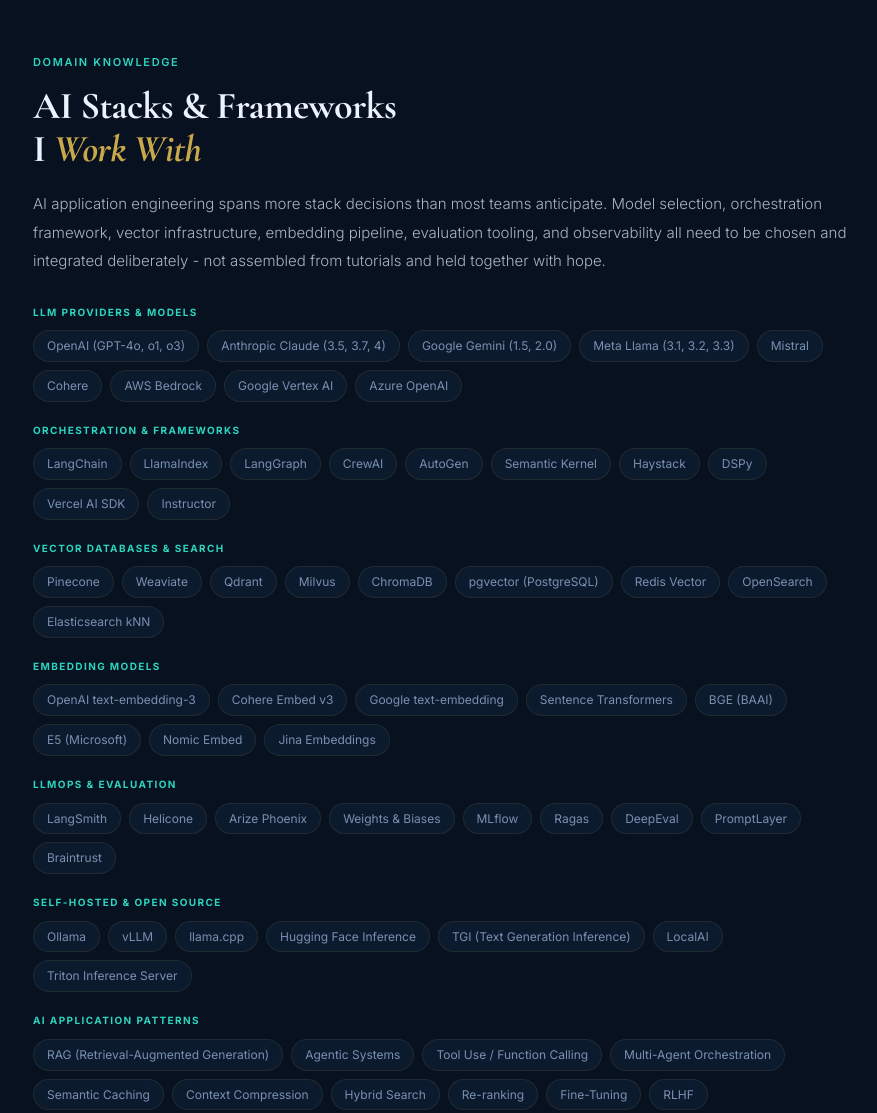
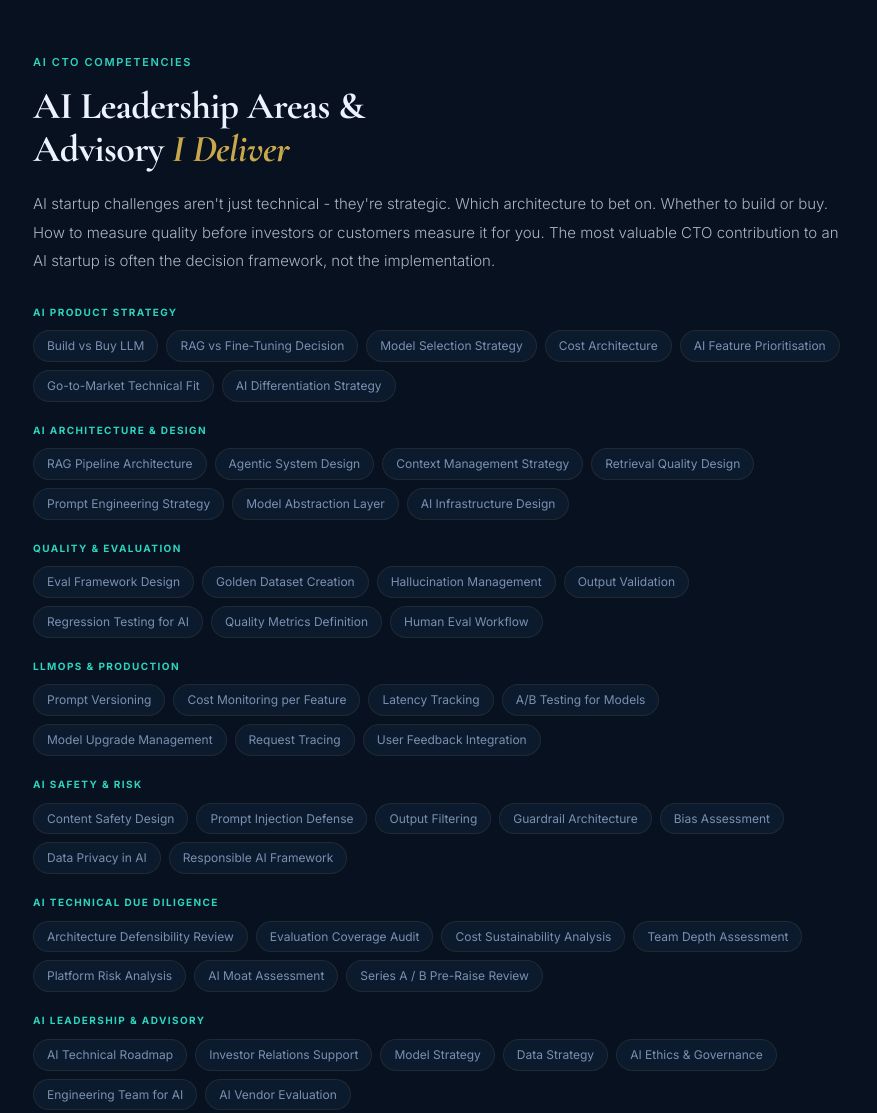
Before and after one commit to TravelXML/the-startup-cto, a plain HTML site: page ai-startups/index.html in a window 1280 px wide. Shown: the part 4420-5533 px from the top of the page, without its empty margins (197-1074 px from the left). Drawn offline with nearby package versions, Linux system fonts and the light colour scheme.

Commit message:
after commiting startups  page

```diff
--- a/ai-startups/index.html
+++ b/ai-startups/index.html
@@ -429,50 +429,50 @@
 
   <!-- Domain depth -->
   <div style="padding-top:64px;" class="reveal">
-    <div class="section-label">Domain Knowledge</div>
-    <h2 class="section-heading">AI Stacks &amp; Frameworks<br>I <em>Work With</em></h2>
-    <p class="body-text">AI application engineering spans more stack decisions than most teams anticipate. Model selection, orchestration framework, vector infrastructure, embedding pipeline, evaluation tooling, and observability all need to be chosen and integrated deliberately - not assembled from tutorials and held together with hope.</p>
+    <div class="section-label">AI CTO Competencies</div>
+    <h2 class="section-heading">AI Leadership Areas &amp;<br>Advisory <em>I Deliver</em></h2>
+    <p class="body-text">AI startup challenges aren't just technical - they're strategic. Which architecture to bet on. Whether to build or buy. How to measure quality before investors or customers measure it for you. The most valuable CTO contribution to an AI startup is often the decision framework, not the implementation.</p>
     <div class="domain-section">
       <div class="domain-cat">
-        <div class="domain-cat-label">LLM Providers &amp; Models</div>
+        <div class="domain-cat-label">AI Product Strategy</div>
         <div class="domain-tags">
-          <span class="domain-tag">OpenAI (GPT-4o, o1, o3)</span><span class="domain-tag">Anthropic Claude (3.5, 3.7, 4)</span><span class="domain-tag">Google Gemini (1.5, 2.0)</span><span class="domain-tag">Meta Llama (3.1, 3.2, 3.3)</span><span class="domain-tag">Mistral</span><span class="domain-tag">Cohere</span><span class="domain-tag">AWS Bedrock</span><span class="domain-tag">Google Vertex AI</span><span class="domain-tag">Azure OpenAI</span>
+          <span class="domain-tag">Build vs Buy LLM</span><span class="domain-tag">RAG vs Fine-Tuning Decision</span><span class="domain-tag">Model Selection Strategy</span><span class="domain-tag">Cost Architecture</span><span class="domain-tag">AI Feature Prioritisation</span><span class="domain-tag">Go-to-Market Technical Fit</span><span class="domain-tag">AI Differentiation Strategy</span>
         </div>
       </div>
       <div class="domain-cat">
-        <div class="domain-cat-label">Orchestration &amp; Frameworks</div>
+        <div class="domain-cat-label">AI Architecture &amp; Design</div>
         <div class="domain-tags">
-          <span class="domain-tag">LangChain</span><span class="domain-tag">LlamaIndex</span><span class="domain-tag">LangGraph</span><span class="domain-tag">CrewAI</span><span class="domain-tag">AutoGen</span><span class="domain-tag">Semantic Kernel</span><span class="domain-tag">Haystack</span><span class="domain-tag">DSPy</span><span class="domain-tag">Vercel AI SDK</span><span class="domain-tag">Instructor</span>
+          <span class="domain-tag">RAG Pipeline Architecture</span><span class="domain-tag">Agentic System Design</span><span class="domain-tag">Context Management Strategy</span><span class="domain-tag">Retrieval Quality Design</span><span class="domain-tag">Prompt Engineering Strategy</span><span class="domain-tag">Model Abstraction Layer</span><span class="domain-tag">AI Infrastructure Design</span>
         </div>
       </div>
       <div class="domain-cat">
-        <div class="domain-cat-label">Vector Databases &amp; Search</div>
+        <div class="domain-cat-label">Quality &amp; Evaluation</div>
         <div class="domain-tags">
-          <span class="domain-tag">Pinecone</span><span class="domain-tag">Weaviate</span><span class="domain-tag">Qdrant</span><span class="domain-tag">Milvus</span><span class="domain-tag">ChromaDB</span><span class="domain-tag">pgvector (PostgreSQL)</span><span class="domain-tag">Redis Vector</span><span class="domain-tag">OpenSearch</span><span class="domain-tag">Elasticsearch kNN</span>
+          <span class="domain-tag">Eval Framework Design</span><span class="domain-tag">Golden Dataset Creation</span><span class="domain-tag">Hallucination Management</span><span class="domain-tag">Output Validation</span><span class="domain-tag">Regression Testing for AI</span><span class="domain-tag">Quality Metrics Definition</span><span class="domain-tag">Human Eval Workflow</span>
         </div>
       </div>
       <div class="domain-cat">
-        <div class="domain-cat-label">Embedding Models</div>
+        <div class="domain-cat-label">LLMOps &amp; Production</div>
         <div class="domain-tags">
-          <span class="domain-tag">OpenAI text-embedding-3</span><span class="domain-tag">Cohere Embed v3</span><span class="domain-tag">Google text-embedding</span><span class="domain-tag">Sentence Transformers</span><span class="domain-tag">BGE (BAAI)</span><span class="domain-tag">E5 (Microsoft)</span><span class="domain-tag">Nomic Embed</span><span class="domain-tag">Jina Embeddings</span>
+          <span class="domain-tag">Prompt Versioning</span><span class="domain-tag">Cost Monitoring per Feature</span><span class="domain-tag">Latency Tracking</span><span class="domain-tag">A/B Testing for Models</span><span class="domain-tag">Model Upgrade Management</span><span class="domain-tag">Request Tracing</span><span class="domain-tag">User Feedback Integration</span>
         </div>
       </div>
       <div class="domain-cat">
-        <div class="domain-cat-label">LLMOps &amp; Evaluation</div>
+        <div class="domain-cat-label">AI Safety &amp; Risk</div>
         <div class="domain-tags">
-          <span class="domain-tag">LangSmith</span><span class="domain-tag">Helicone</span><span class="domain-tag">Arize Phoenix</span><span class="domain-tag">Weights &amp; Biases</span><span class="domain-tag">MLflow</span><span class="domain-tag">Ragas</span><span class="domain-tag">DeepEval</span><span class="domain-tag">PromptLayer</span><span class="domain-tag">Braintrust</span>
+          <span class="domain-tag">Content Safety Design</span><span class="domain-tag">Prompt Injection Defense</span><span class="domain-tag">Output Filtering</span><span class="domain-tag">Guardrail Architecture</span><span class="domain-tag">Bias Assessment</span><span class="domain-tag">Data Privacy in AI</span><span class="domain-tag">Responsible AI Framework</span>
         </div>
       </div>
       <div class="domain-cat">
-        <div class="domain-cat-label">Self-Hosted &amp; Open Source</div>
+        <div class="domain-cat-label">AI Technical Due Diligence</div>
         <div class="domain-tags">
-          <span class="domain-tag">Ollama</span><span class="domain-tag">vLLM</span><span class="domain-tag">llama.cpp</span><span class="domain-tag">Hugging Face Inference</span><span class="domain-tag">TGI (Text Generation Inference)</span><span class="domain-tag">LocalAI</span><span class="domain-tag">Triton Inference Server</span>
+          <span class="domain-tag">Architecture Defensibility Review</span><span class="domain-tag">Evaluation Coverage Audit</span><span class="domain-tag">Cost Sustainability Analysis</span><span class="domain-tag">Team Depth Assessment</span><span class="domain-tag">Platform Risk Analysis</span><span class="domain-tag">AI Moat Assessment</span><span class="domain-tag">Series A / B Pre-Raise Review</span>
         </div>
       </div>
       <div class="domain-cat" style="margin-bottom:0;">
-        <div class="domain-cat-label">AI Application Patterns</div>
+        <div class="domain-cat-label">AI Leadership &amp; Advisory</div>
         <div class="domain-tags">
-          <span class="domain-tag">RAG (Retrieval-Augmented Generation)</span><span class="domain-tag">Agentic Systems</span><span class="domain-tag">Tool Use / Function Calling</span><span class="domain-tag">Multi-Agent Orchestration</span><span class="domain-tag">Semantic Caching</span><span class="domain-tag">Context Compression</span><span class="domain-tag">Hybrid Search</span><span class="domain-tag">Re-ranking</span><span class="domain-tag">Fine-Tuning</span><span class="domain-tag">RLHF</span>
+          <span class="domain-tag">AI Technical Roadmap</span><span class="domain-tag">Investor Relations Support</span><span class="domain-tag">Model Strategy</span><span class="domain-tag">Data Strategy</span><span class="domain-tag">AI Ethics &amp; Governance</span><span class="domain-tag">Engineering Team for AI</span><span class="domain-tag">AI Vendor Evaluation</span>
         </div>
       </div>
     </div>
```
Also changed, not shown: enterprise-architecture/index.html (+1 -1 lines), startups/index.html (+28 -28 lines).
